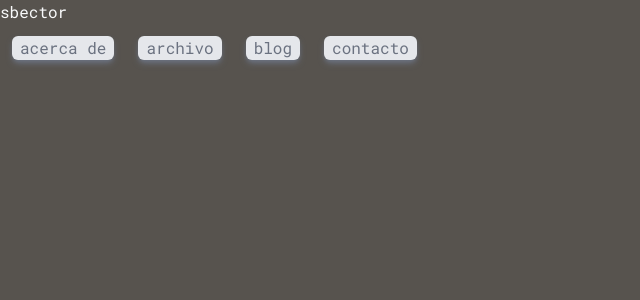
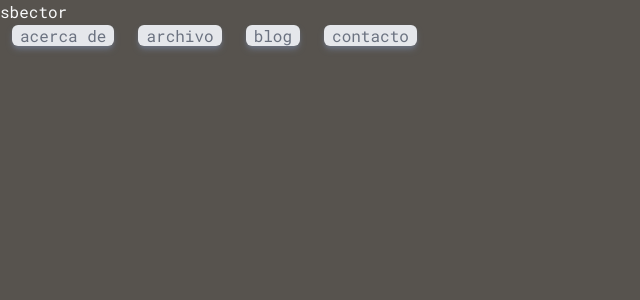
Before and after one commit to Sbector/artista, a Next.js app: page / in a window 1280 px wide. Shown: the top 300 px of the page, without its empty margins (0-640 px from the left). Built offline with nearby package versions, Linux system fonts and the light colour scheme.

Commit message:
Update button

```diff
--- a/src/app/components/Button.tsx
+++ b/src/app/components/Button.tsx
@@ -1,18 +1,29 @@
+import Link from "next/link"
+
 export default function Button( {
     children,
-    onClick
+    href,
+    className,
+    target
 } : {
     children:React.ReactNode,
-    onClick?:any
+    href:string,
+    className?: string,
+    target?: string
 }  ) {
     return (
-        <button onClick={onClick} className="
+        <Link href={href}
+        target={target}
+        className={`
         bg-gray-200
         text-gray-500
         shadow-gray-500
         hover:bg-gray-300 active:shadow-sm shadow-md transition-all
-        rounded-md m-3 px-2">
+        rounded-md m-3 px-2
+        ${className}`}>
+        <button>
             {children}
         </button>
+        </Link>
     )
 }
```
